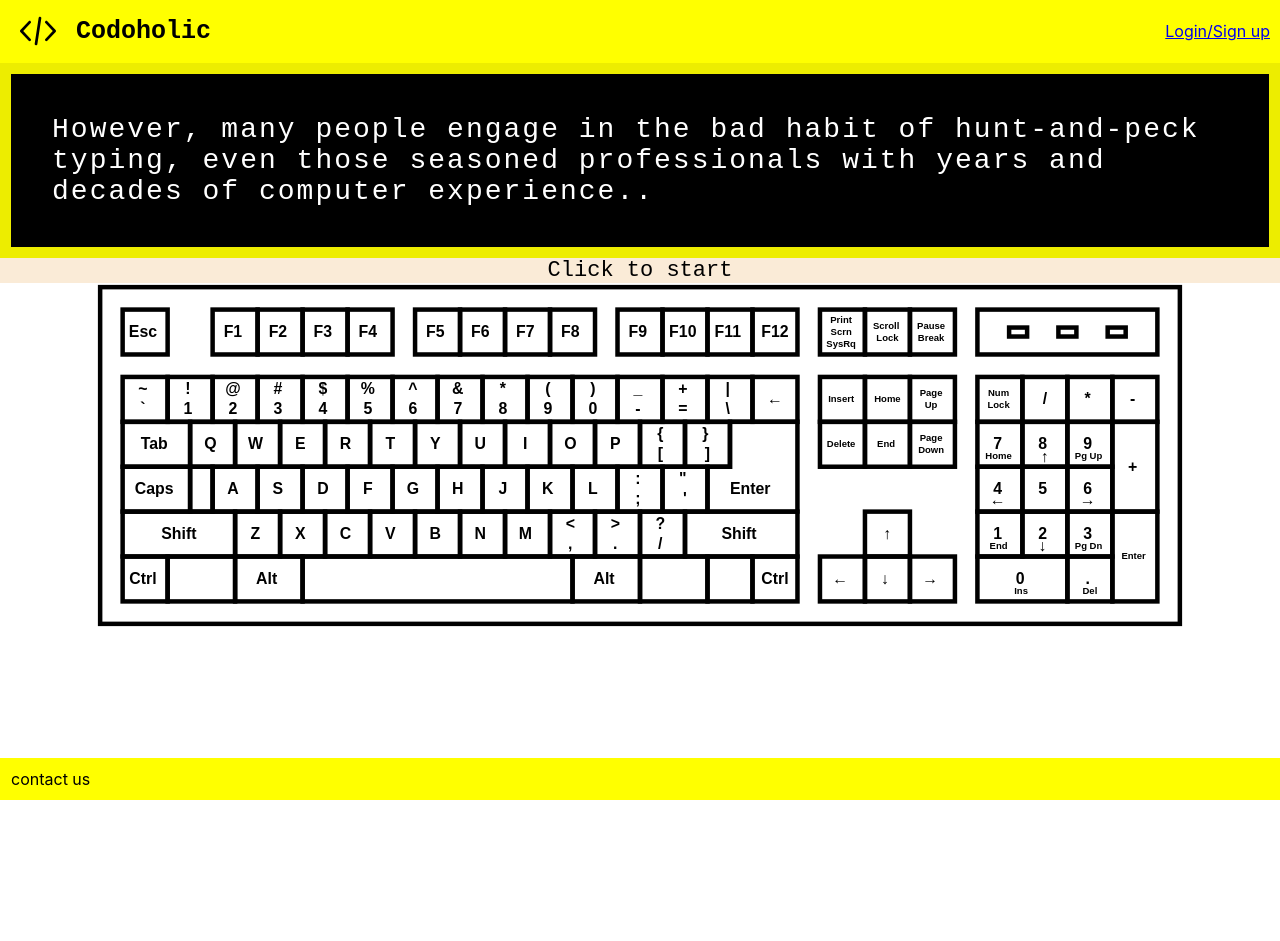
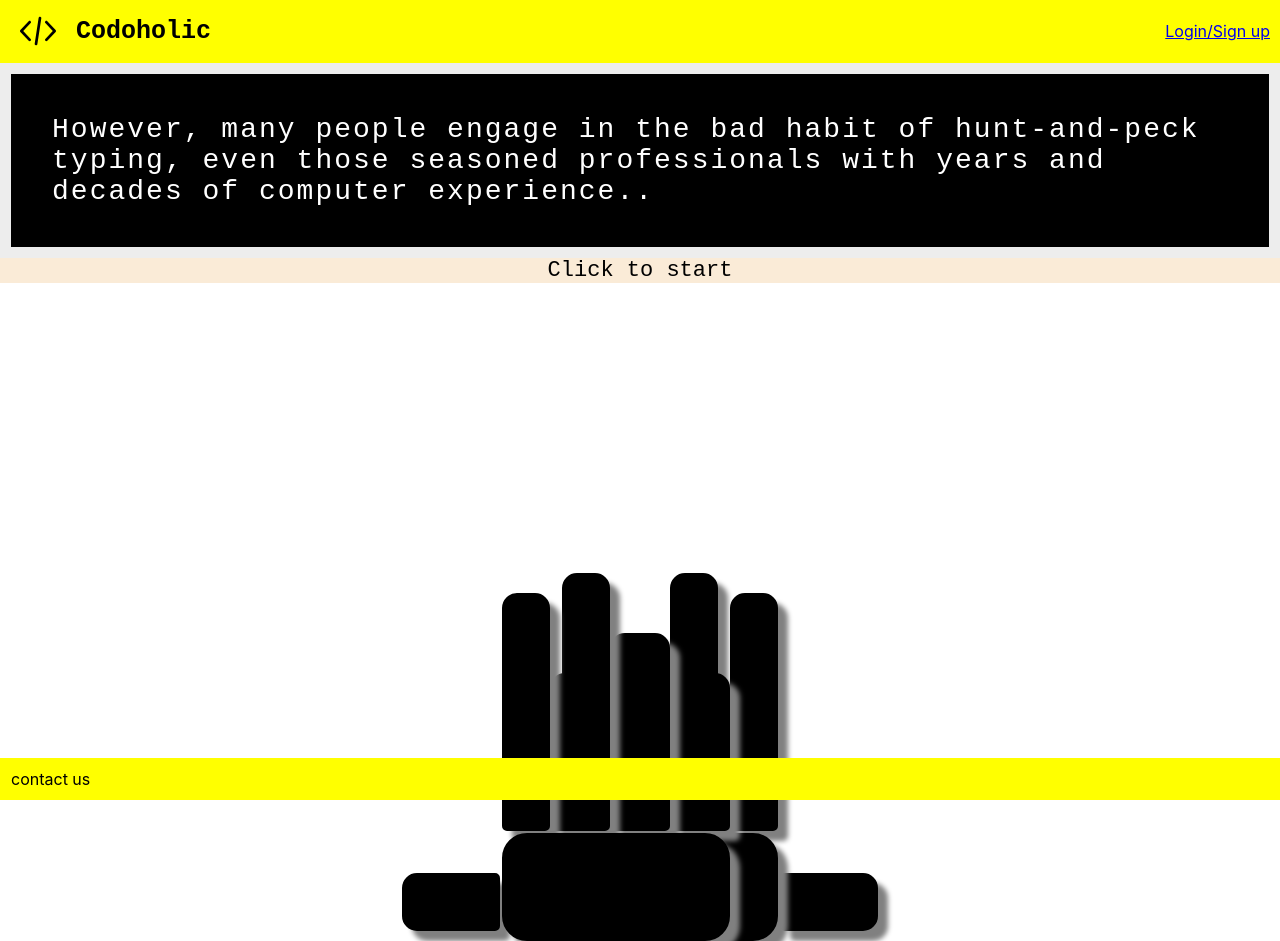
Before and after one commit to nitishvelu/CODOHOLIC, a React (Create React App) app: page / in a window 1280 px wide. Shown: the top 941 px of the page. Before the commit the page ends 800 px from the top, so only its background shows below. Built offline with nearby package versions, Linux system fonts and the light colour scheme.

Commit message:
designed finger guide

```diff
--- a/src/App.js
+++ b/src/App.js
@@ -2,7 +2,8 @@ import React from 'react';
 import './App.css';
 import Header from './components/Header';
 import Footer from './components/Footer';
-import KeyboardGuide from './components/KeyboardGuide';
+//import KeyboardGuide from './components/KeyboardGuide';
+import FingerGuide from './components/FingerGuide';
 import SampleTextBox from './components/SampleTextBox';
 
 var sampleText;
@@ -26,7 +27,7 @@ function App(props) {
 
       <SampleTextBox sampleText={sampleText}/>
 
-      <KeyboardGuide />
+      <FingerGuide />
 
 
 
--- /dev/null
+++ b/src/components/FingerGuide.css
@@ -0,0 +1,369 @@
+.Fguide{
+    display: block;
+    position: relative;
+
+}
+.l1{
+    display: inline-block;
+    width:40px;
+    height:150px;
+    background-color: #000000;
+    border: 4px solid;
+    position: absolute;
+    top:390px;
+    left:550px;
+    border-radius: 15px 15px 5px 5px;
+    box-shadow: 10px 10px 5px grey;
+
+}
+.l2{
+    display: inline-block;
+    width: 40px;
+    height: 190px;
+    background-color:  #000000;
+    position: absolute;
+    top:350px;
+    left:610px;
+    border-radius: 15px 15px 5px 5px;
+    border: 4px solid;
+    box-shadow: 10px 10px 5px grey;
+
+
+}
+.l3{
+    display: inline-block;
+    width: 40px;
+    height: 250px;
+    background-color:  #000000;
+    position: absolute;
+    top:290px;
+    left:670px;
+    border-radius: 15px 15px 5px 5px;
+    border: 4px solid;
+    box-shadow: 10px 10px 5px grey;
+
+
+
+
+}
+.l4{
+    display: inline-block;
+    width: 40px;
+    height: 230px;
+    background-color:  #000000;
+    position: absolute;
+    top:310px;
+    left:730px;
+    border-radius: 15px 15px 5px 5px;
+    border: 4px solid;
+    box-shadow: 10px 10px 5px grey;
+
+
+
+
+}
+.lt{
+    display: inline-block;
+    width: 90px;
+    height: 50px;
+    background-color:  #000000;
+    position: absolute;
+    top:590px;
+    left:780px;
+    border-radius: 5px 15px 15px 5px;
+    border: 4px solid;
+    box-shadow: 10px 10px 5px grey;
+
+
+}
+.lp{
+    display: inline-block;
+    width:220px;
+    height:100px;
+    background-color:  #000000;
+    position: absolute;
+    top:550px;
+    left:550px;
+    border-radius: 25px 25px 25px 25px;
+    border: 4px solid;
+    box-shadow: 10px 10px 5px grey;
+
+
+}
+
+.r1{
+    display: inline-block;
+    width:40px;
+    height:150px;
+    background-color:  #000000;
+    position: absolute;
+    top:390px;
+    right:550px;
+    border-radius: 15px 15px 5px 5px;
+    border: 4px solid;
+    box-shadow: 10px 10px 5px grey;
+
+
+
+}
+.r2{
+    display: inline-block;
+    width: 40px;
+    height: 190px;
+    background-color:  #000000;
+    position: absolute;
+    top:350px;
+    right:610px;
+    border-radius: 15px 15px 5px 5px;
+    border: 4px solid;
+    box-shadow: 10px 10px 5px grey;
+
+
+
+
+
+}
+.r3{
+    display: inline-block;
+    width: 40px;
+    height: 250px;
+    background-color:  #000000;
+    position: absolute;
+    top:290px;
+    right:670px;
+    border-radius: 15px 15px 5px 5px;
+    border: 4px solid;
+    box-shadow: 10px 10px 5px grey;
+
+
+
+
+
+}
+.r4{
+    display: inline-block;
+    width: 40px;
+    height: 230px;
+    background-color:  #000000;
+    position: absolute;
+    top:310px;
+    right:730px;
+    border-radius: 15px 15px 5px 5px;
+    border: 4px solid;
+    box-shadow: 10px 10px 5px grey;
+
+
+
+
+
+}
+.rt{
+    display: inline-block;
+    width: 90px;
+    height: 50px;
+    background-color:  #000000;
+    position: absolute;
+    top:590px;
+    right:780px;
+    border-radius: 15px 5px 5px 15px;
+    border: 4px solid;
+    box-shadow: 10px 10px 5px grey;
+
+
+}
+.rp{
+    display: inline-block;
+    width:220px;
+    height:100px;
+    background-color:  #000000;
+    position: absolute;
+    top:550px;
+    right:550px;
+    border-radius: 25px 25px 25px 25px;
+    border: 4px solid;
+    box-shadow: 10px 10px 5px grey;
+
+
+}
+.al1{
+    display: inline-block;
+    width:40px;
+    height:150px;
+    background-color: rgb(251, 255, 15);
+    border: 4px solid;
+    position: absolute;
+    top:390px;
+    left:550px;
+    border-radius: 15px 15px 5px 5px;
+    box-shadow: 10px 10px 5px grey;
+
+}
+.al2{
+    display: inline-block;
+    width: 40px;
+    height: 190px;
+    background-color:  rgb(251, 255, 15);
+    position: absolute;
+    top:350px;
+    left:610px;
+    border-radius: 15px 15px 5px 5px;
+    border: 4px solid;
+    box-shadow: 10px 10px 5px grey;
+
+
+}
+.al3{
+    display: inline-block;
+    width: 40px;
+    height: 250px;
+    background-color:  rgb(251, 255, 15);
+    position: absolute;
+    top:290px;
+    left:670px;
+    border-radius: 15px 15px 5px 5px;
+    border: 4px solid;
+    box-shadow: 10px 10px 5px grey;
+
+
+
+
+}
+.al4{
+    display: inline-block;
+    width: 40px;
+    height: 230px;
+    background-color:  rgb(251, 255, 15);
+    position: absolute;
+    top:310px;
+    left:730px;
+    border-radius: 15px 15px 5px 5px;
+    border: 4px solid;
+    box-shadow: 10px 10px 5px grey;
+
+
+
+
+}
+.alt{
+    display: inline-block;
+    width: 90px;
+    height: 50px;
+    background-color:  rgb(251, 255, 15);
+    position: absolute;
+    top:590px;
+    left:780px;
+    border-radius: 5px 15px 15px 5px;
+    border: 4px solid;
+    box-shadow: 10px 10px 5px grey;
+
+
+}
+.alp{
+    display: inline-block;
+    width:220px;
+    height:100px;
+    background-color:  rgb(251, 255, 15);
+    position: absolute;
+    top:550px;
+    left:550px;
+    border-radius: 25px 25px 25px 25px;
+    border: 4px solid;
+    box-shadow: 10px 10px 5px grey;
+
+
+}
+
+.ar1{
+    display: inline-block;
+    width:40px;
+    height:150px;
+    background-color:  rgb(251, 255, 15);
+    position: absolute;
+    top:390px;
+    right:550px;
+    border-radius: 15px 15px 5px 5px;
+    border: 4px solid;
+    box-shadow: 10px 10px 5px grey;
+
+
+
+}
+.ar2{
+    display: inline-block;
+    width: 40px;
+    height: 190px;
+    background-color:  rgb(251, 255, 15);
+    position: absolute;
+    top:350px;
+    right:610px;
+    border-radius: 15px 15px 5px 5px;
+    border: 4px solid;
+    box-shadow: 10px 10px 5px grey;
+
+
+
+
+
+}
+.ar3{
+    display: inline-block;
+    width: 40px;
+    height: 250px;
+    background-color:  rgb(251, 255, 15);
+    position: absolute;
+    top:290px;
+    right:670px;
+    border-radius: 15px 15px 5px 5px;
+    border: 4px solid;
+    box-shadow: 10px 10px 5px grey;
+
+
+
+
+
+}
+.ar4{
+    display: inline-block;
+    width: 40px;
+    height: 230px;
+    background-color:  rgb(251, 255, 15);
+    position: absolute;
+    top:310px;
+    right:730px;
+    border-radius: 15px 15px 5px 5px;
+    border: 4px solid;
+    box-shadow: 10px 10px 5px grey;
+
+
+
+
+
+}
+.art{
+    display: inline-block;
+    width: 90px;
+    height: 50px;
+    background-color:  rgb(251, 255, 15);
+    position: absolute;
+    top:590px;
+    right:780px;
+    border-radius: 15px 5px 5px 15px;
+    border: 4px solid;
+    box-shadow: 10px 10px 5px grey;
+
+
+}
+.arp{
+    display: inline-block;
+    width:220px;
+    height:100px;
+    background-color:  rgb(251, 255, 15);
+    position: absolute;
+    top:550px;
+    right:550px;
+    border-radius: 25px 25px 25px 25px;
+    border: 4px solid;
+    box-shadow: 10px 10px 5px grey;
+
+
+}
--- /dev/null
+++ b/src/components/FingerGuide.jsx
@@ -0,0 +1,48 @@
+import React from 'react'
+import './FingerGuide.css';
+
+//const styles = {
+//    rectangle: {
+//        display: 'inline-block',
+//        width: '50px',
+ //       height: '50px',
+ //       backgroundColor: "red"
+//    }
+//}
+
+class FingerGuide extends React.Component {
+  //constructor(props)
+  //{
+    //useless constructor will add stuff later
+  //  super(props);
+  //  this.arr = this.props.sampleText.split('');
+  //  this.arr = this.arr.map((ele, index) => {
+   //   return (<span key={index} className='sampleText'>{ele}</span>)
+   //   });
+  //}
+
+
+
+  render ()
+  {
+    return (
+        <div className= "Fguide" >
+            <div className="l1"></div>
+            <div className="l2"></div>
+            <div className="l3"></div>
+            <div className="l4"></div>
+            <div className="lt"></div>
+            <div className="lp"></div>
+            <div className="r1"></div>
+            <div className="r2"></div>
+            <div className="r3"></div>
+            <div className="r4"></div>
+            <div className="rt"></div>
+            <div className="rp"></div>
+        </div>
+    );
+  }
+}
+
+
+export default FingerGuide;
--- a/src/components/SampleTextBox.css
+++ b/src/components/SampleTextBox.css
@@ -1,8 +1,8 @@
 #sampBox {
-    background-color: black;
+    background-color: rgb(0, 0, 0);
     padding: 40px;
     font-family : monospace;
-    border: solid 11px #ffff01ed;
+    border: solid 11px #ffffffed;
     color: white;
   }
 
```
